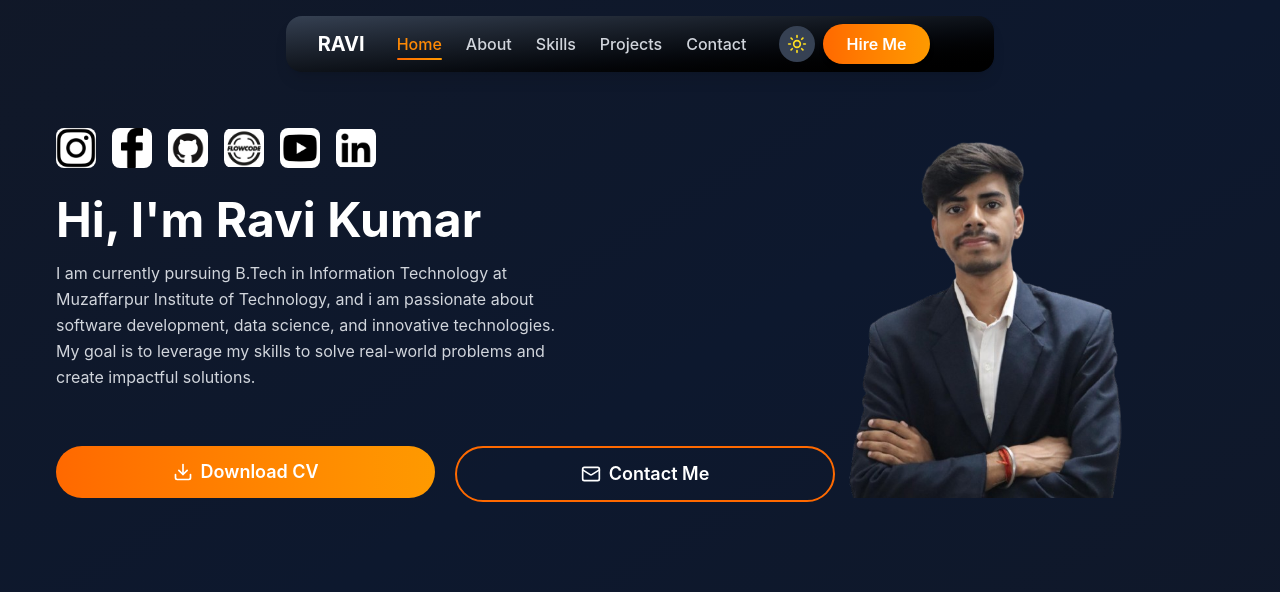
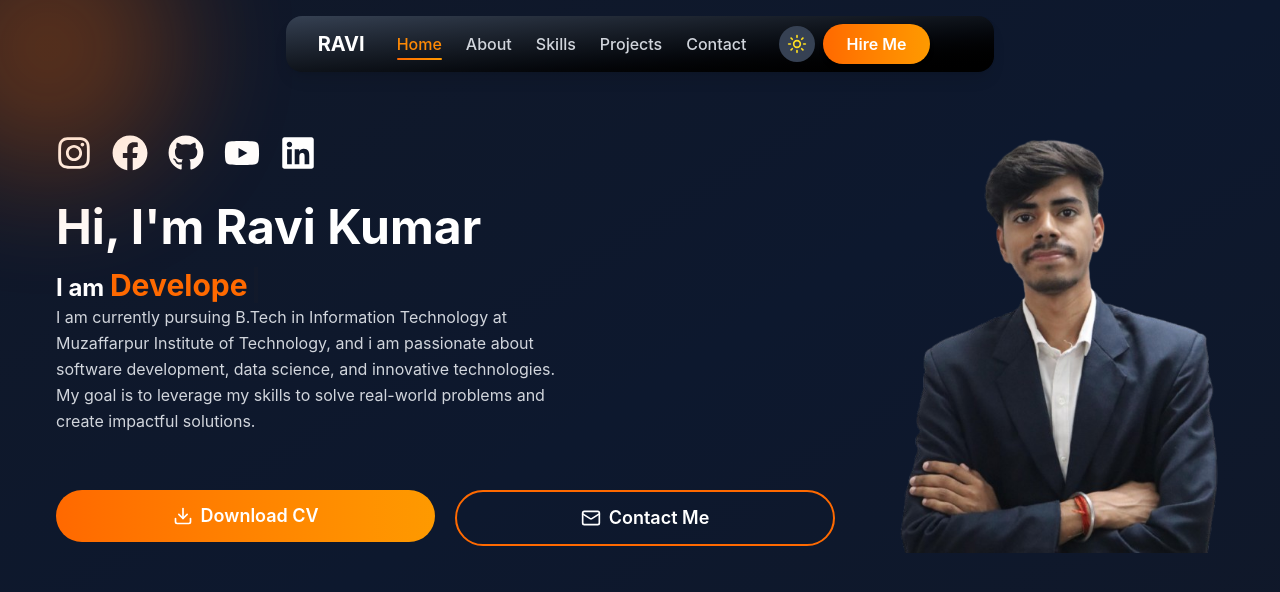
Before and after one commit to heyitsmeravi/Portfolio_Website, a React (Vite) app: page / in a window 1280 px wide. Shown: the top 592 px of the page. Built offline with nearby package versions, Linux system fonts and the light colour scheme.

Commit message:
HeroSection done

```diff
--- a/src/components/HeroSection.tsx
+++ b/src/components/HeroSection.tsx
@@ -1,32 +1,34 @@
 import "./HeroSection.css";
-import instagram from "../assets/instagram.png"
-import facebook from "../assets/facebook.png"
-import github from "../assets/github.png"
-import linkedin from "../assets/linkedin.png"
-import MyLinkTree from "../assets/MyLinksTree.png"
-import youtube from "../assets/youtube.png"
+// import instagram from "../assets/instagram.png"
+// import facebook from "../assets/facebook.png"
+// import github from "../assets/github.png"
+// import linkedin from "../assets/linkedin.png"
+// import MyLinkTree from "../assets/MyLinksTree.png"
+// import youtube from "../assets/youtube.png"
 import myPic from "../assets/myPic-removebg.png"
 import { motion } from "framer-motion";
 import { DownloadIcon,Mail} from "lucide-react";
+import {FaInstagram, FaFacebook, FaGithub, FaLinkedin, FaYoutube} from "react-icons/fa"
+import { Typewriter } from "react-simple-typewriter";
 export default function HeroSection({darkMode}){
     const socialIcons= [
         {
-            icon:instagram,alt:'instagram'
+            icon:<FaInstagram/>,alt:'instagram',link:'https://instagram.com/hey_itsme_ravi'
         },
         {
-            icon:facebook,alt:'facebook'
+            icon:<FaFacebook/>,alt:'facebook',link:'https://www.facebook.com/heyitsmeravi1'
         },
         {
-            icon:github,alt:'github'
+            icon:<FaGithub/>,alt:'github',link:'https://github.com/heyitsmeravi'
+        },
+        // {
+        //     icon:MyLinkTree,alt:'MyLinkTree',link:''
+        // },
+        {
+            icon:<FaYoutube/>,alt:'youtube',link:'https://www.youtube.com/@heyitsmeravi1'
         },
         {
-            icon:MyLinkTree,alt:'MyLinkTree'
-        },
-        {
-            icon:youtube,alt:'youtube'
-        },
-        {
-            icon:linkedin,alt:'linkedin'
+            icon:<FaLinkedin/>,alt:'linkedin',link:'https://linkedin.com/in/heyitsmeravi'
         }
     ];
     const darkTheme={
@@ -50,21 +52,23 @@ export default function HeroSection({darkMode}){
             data-aos-delat='250'
             className="body-font z-10">
                 <div className="container mx-auto flex px-4 sm:px-8 lg:px-14 py-20 lg:py-32 flex-col lg:flex-row items-center justify-between lg:mt-0 mt-14">
-                    <div className="lg:w-2/3 w-full flex flex-col items-center lg:items-start text-center lg:text-left mb-12 lg:mb-0"
+                    <div className="lg:w-2/3 flex flex-col items-center lg:items-start text-center lg:text-left mb-12 lg:mb-0"
                     >
                         <div className="flex justify-center lg:justify-start gap-4 mb-6 sm:mb-7 w-full" >
                             {socialIcons.map((social,index)=>(
                                 <motion.a key={index}
-                                href="#"
+                                href={social.link}
                                 target="_blank"
+                                rel="noopener noreferrer"
                                 data-aos-delay={`${400+index*100}`}
-                                className='transform hover:scale-110 transition-transform duration-300'
+                                className={`transform hover:scale-110 transition-transform duration-300 text-4xl sm:w-10 sm:h-10 object-contain hover:text-[#f4a300]`}
                                 whileHover={{y:-5}}
 
                                 >
-                                    <img src={social.icon} alt={social.alt}
+                                    {/* <img src={social.icon} alt={social.alt}
                                     className={`w-8 h-8 sm:w-10 sm:h-10 object-contain rounded-lg ${darkMode ?'':'filter brightness-85'}`}
-                                    />
+                                    /> */}
+                                    {social.icon}
                                 </motion.a>
                             ))}
                         </div>
@@ -74,6 +78,21 @@ export default function HeroSection({darkMode}){
                         >
                             Hi, I'm Ravi Kumar
                         </h1>
+                        <h2 className=" sm:text-2xl font-bold">
+                        I am{" "}
+                        <span className="text-orange-500 text-3xl " data-aos='fade-up'
+                        data-aos-delay='600'>
+                            <Typewriter
+                            words={["Programmer", "Coder", "Developer", "Tech Enthusiast"]}
+                            loop={true}
+                            cursor
+                            cursorStyle="|"
+                            typeSpeed={70}
+                            deleteSpeed={50}
+                            delaySpeed={1500}
+                            />
+                        </span>
+                        </h2>
                         <p className={`mb-6 sm:mb-8 leading-relaxed max-w-md sm:max-w-lg ${theme.textSecondary}`}
                         data-aos='fade-up'
                         data-aos-delay='600'
@@ -84,7 +103,7 @@ export default function HeroSection({darkMode}){
                             <div className="flex sm:flex-row justify-center lg:justify-start gap-3 sm:gap-5"
                             data-aos='fade-up'
                             data-aos-delay='700'>
-                                <a href="#" download className="w-full sm:w-1/2">
+                                <a href="/Resume.pdf" download className="w-full sm:w-1/2">
                                     <button className=" sm:w-full inline-flex items-center justify-center text-white bg-linear-to-r from-orange-500 to-amber-500 border-0 py-3 px-6 sm:px-8 hover:shadow-[0_0_40px_rgb(255,165,0,0.7)] rounded-full text-base sm:text-lg font-semibold transition-all duration-300 transform">
                                        <DownloadIcon className="w-4 h-4 sm:h-5 sm:w-5 mr-2"/>    Download CV
                                     </button>
@@ -97,14 +116,16 @@ export default function HeroSection({darkMode}){
                             </div>
                         </div>
                     </div>
-                    <div className="lg:w-1/3 w-full max-w-md lg:max-w-lg mt-8 lg:mt-0 flex "
+                    <div className=" max-w-md lg:max-w-lg mt-8 lg:mt-0 flex "
                     data-aos='fade-left'
                     data-aos-delay='400'>
-                        <div className="realtive w-4/5 h-4/5 sm:w-3/4 overflow-hidden flex justify-center" >
-                            <div className="relative overflow-hidden flex ">
-                                <img src={myPic} alt="my Image" className="w-75 object-cover transform hover:scale-105 transition-transform duration-500"/>
+                        <div className="relative overflow-hidden flex justify-center" >
+                            <div className=" relative overflow-hidden flex ">
+                                <img src={myPic} alt="my Image" className="w-85 object-cover transform hover:scale-105 transition-transform duration-500"/>
                             </div>
                         </div>
+                    </div>
+                    <div className={`absolute -top-20 -left-20 h-40 w-40 sm:w-64 sm:h-64 mixed-blend-multiply rounded-full filter blur-3xl opacity-10 animate-pulse delay-1000 ${theme.decorativeCircle}`}>
                     </div>
                 </div>
             </section>
```
